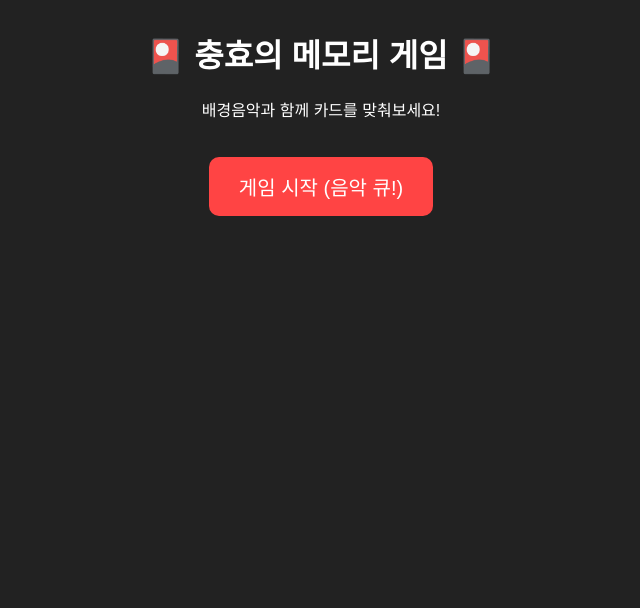
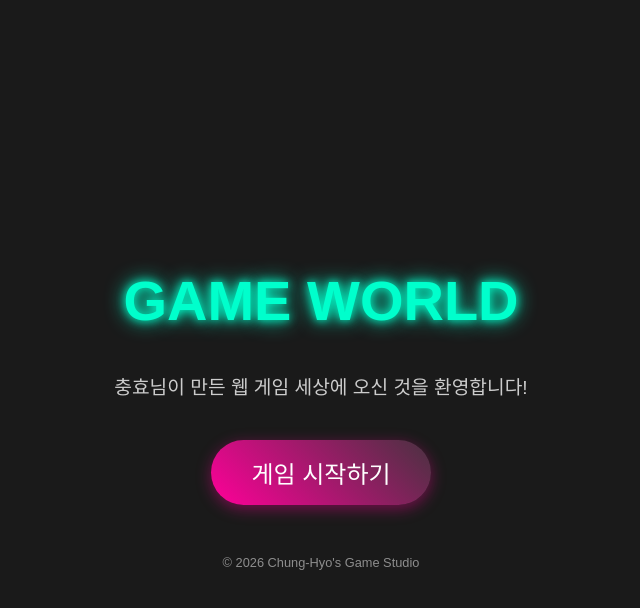
Before and after one commit to kimcgu/Web-Game-World, a plain HTML site: page index.html in a window 1280 px wide. Shown: the whole page, without its empty margins (319-959 px from the left). Drawn offline with Linux system fonts and the light colour scheme.

Commit message:
Update index.html

```diff
--- a/index.html
+++ b/index.html
@@ -2,105 +2,73 @@
 <html lang="ko">
 <head>
     <meta charset="UTF-8">
-    <title>충효님의 카드 뒤집기 게임</title>
+    <meta name="viewport" content="width=device-width, initial-scale=1.0">
+    <title>충효의 게임 월드</title>
     <style>
-        body { text-align: center; background-color: #222; color: white; font-family: sans-serif; }
-        h1 { margin-top: 30px; }
-        #game-board {
-            width: 400px; margin: 0 auto; display: flex; flex-wrap: wrap;
-            justify-content: center; gap: 10px; margin-top: 20px;
+        body {
+            margin: 0;
+            padding: 0;
+            background-color: #1a1a1a; /* 어두운 배경색 */
+            color: #ffffff;
+            font-family: 'Arial', sans-serif;
+            display: flex;
+            flex-direction: column;
+            justify-content: center;
+            align-items: center;
+            height: 100vh; /* 화면 전체 높이 사용 */
+            text-align: center;
         }
-        .card {
-            width: 80px; height: 120px; background-color: #ffcc00; border-radius: 10px;
-            cursor: pointer; display: flex; align-items: center; justify-content: center;
-            font-size: 40px; color: transparent; font-weight: bold;
-            transition: transform 0.3s;
+
+        h1 {
+            font-size: 3.5rem;
+            margin-bottom: 20px;
+            color: #00ffcc; /* 네온 민트색 */
+            text-shadow: 0 0 10px #00ffcc, 0 0 20px #00ffcc; /* 네온 빛 효과 */
         }
-        .card.flipped { background-color: white; color: black; transform: rotateY(180deg); }
-        .card.matched { background-color: #66ccff; color: white; cursor: default; }
-        #start-btn {
-            padding: 15px 30px; font-size: 20px; background-color: #ff4444; color: white;
-            border: none; border-radius: 10px; cursor: pointer; margin-top: 20px;
+
+        p {
+            font-size: 1.2rem;
+            margin-bottom: 40px;
+            color: #cccccc;
         }
-        #start-btn:hover { background-color: #ff0000; }
+
+        .game-btn {
+            background: linear-gradient(45deg, #ff0099, #493240);
+            border: none;
+            padding: 15px 40px;
+            font-size: 1.5rem;
+            color: white;
+            border-radius: 50px;
+            cursor: pointer;
+            box-shadow: 0 4px 15px rgba(255, 0, 153, 0.4);
+            transition: transform 0.2s;
+            text-decoration: none; /* 링크 밑줄 제거 */
+            display: inline-block;
+        }
+
+        .game-btn:hover {
+            transform: scale(1.1); /* 마우스 올리면 커지는 효과 */
+            background: linear-gradient(45deg, #ff0099, #ff6600);
+        }
+
+        footer {
+            margin-top: 50px;
+            font-size: 0.8rem;
+            opacity: 0.5;
+        }
     </style>
 </head>
 <body>
 
-    <h1>🎴 충효의 메모리 게임 🎴</h1>
-    <p>배경음악과 함께 카드를 맞춰보세요!</p>
+    <h1>GAME WORLD</h1>
 
-    <button id="start-btn" onclick="startGame()">게임 시작 (음악 큐!)</button>
-    <div id="game-board"></div>
+    <p>충효님이 만든 웹 게임 세상에 오신 것을 환영합니다!</p>
 
-    <script>
-        // 1. 음악 설정 (충효님의 구글 드라이브 파일)
-        var bgm = new Audio('bgm.mp3');
-        bgm.loop = true;
-        bgm.volume = 0.5;
+    <a href="#" class="game-btn" onclick="alert('게임이 준비 중입니다!')">게임 시작하기</a>
 
-        // 2. 게임 데이터
-        const emojis = ['🍎', '🍎', '🍌', '🍌', '🍇', '🍇', '🍉', '🍉', '🍓', '🍓', '🍒', '🍒'];
-        let shuffledEmojis = [];
-        let flippedCards = [];
-        let matchedCount = 0;
+    <footer>
+        © 2026 Chung-Hyo's Game Studio
+    </footer>
 
-        function startGame() {
-            // 음악 재생 (브라우저 정책 때문에 버튼 눌렀을 때 시작)
-            bgm.play().catch(e => console.log("음악 재생 실패"));
-            document.getElementById('start-btn').style.display = 'none'; // 버튼 숨기기
-
-            // 게임판 초기화
-            const board = document.getElementById('game-board');
-            board.innerHTML = '';
-            shuffledEmojis = emojis.sort(() => 0.5 - Math.random()); // 카드 섞기
-            matchedCount = 0;
-
-            // 카드 만들기
-            shuffledEmojis.forEach((emoji, index) => {
-                const card = document.createElement('div');
-                card.classList.add('card');
-                card.dataset.index = index;
-                card.dataset.emoji = emoji;
-                card.onclick = () => flipCard(card);
-                board.appendChild(card);
-            });
-        }
-
-        function flipCard(card) {
-            if (flippedCards.length < 2 && !card.classList.contains('flipped')) {
-                card.classList.add('flipped');
-                card.innerText = card.dataset.emoji; // 이모지 보여주기
-                flippedCards.push(card);
-
-                if (flippedCards.length === 2) {
-                    checkMatch();
-                }
-            }
-        }
-
-        function checkMatch() {
-            const [card1, card2] = flippedCards;
-            if (card1.dataset.emoji === card2.dataset.emoji) {
-                // 맞췄을 때
-                card1.classList.add('matched');
-                card2.classList.add('matched');
-                flippedCards = [];
-                matchedCount += 2;
-                if (matchedCount === emojis.length) {
-                    setTimeout(() => alert("🎉 축하합니다! 모든 카드를 다 맞췄습니다!"), 500);
-                }
-            } else {
-                // 틀렸을 때 (1초 뒤 다시 뒤집기)
-                setTimeout(() => {
-                    card1.classList.remove('flipped');
-                    card1.innerText = '';
-                    card2.classList.remove('flipped');
-                    card2.innerText = '';
-                    flippedCards = [];
-                }, 1000);
-            }
-        }
-    </script>
 </body>
 </html>
```
